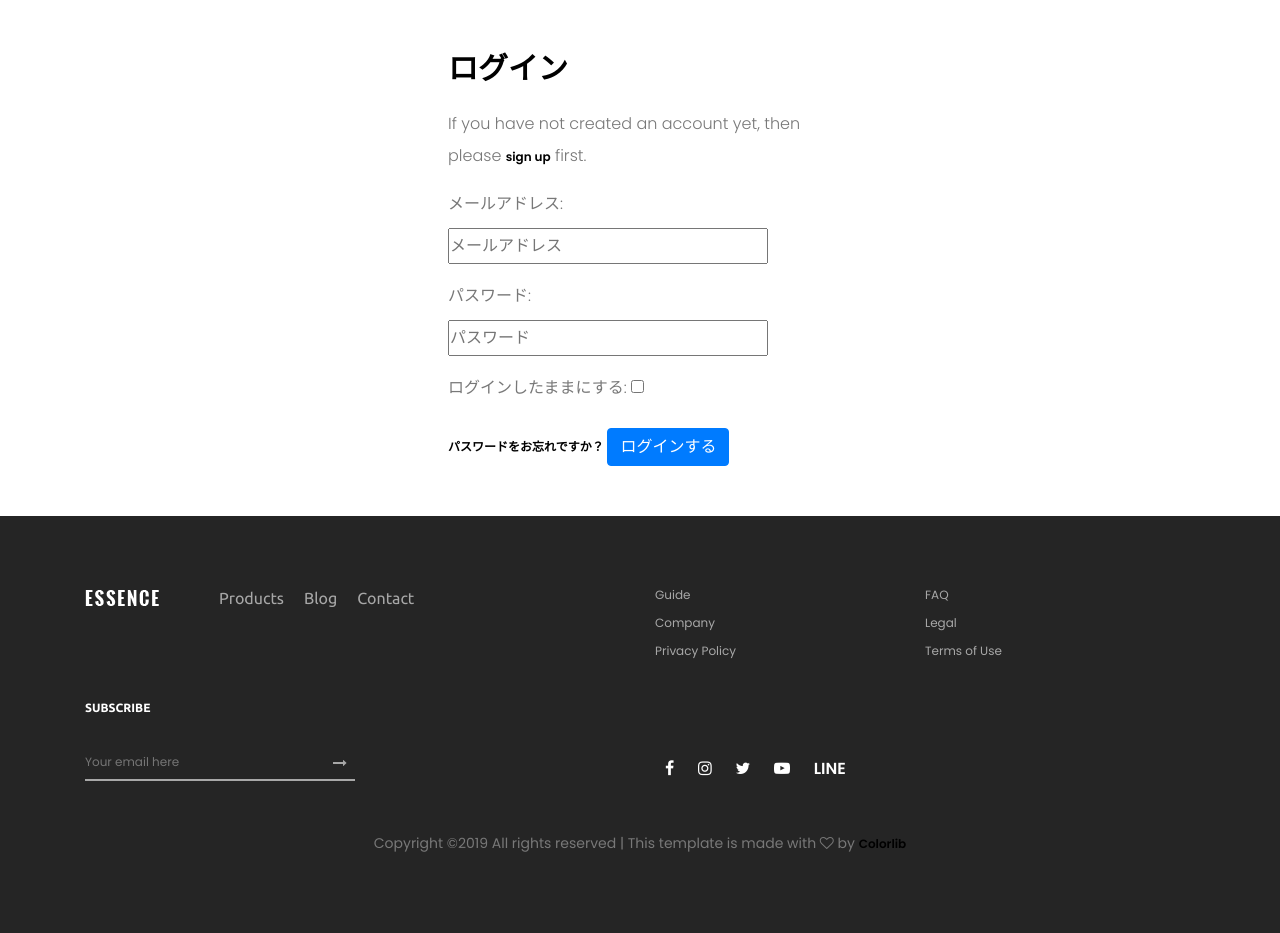
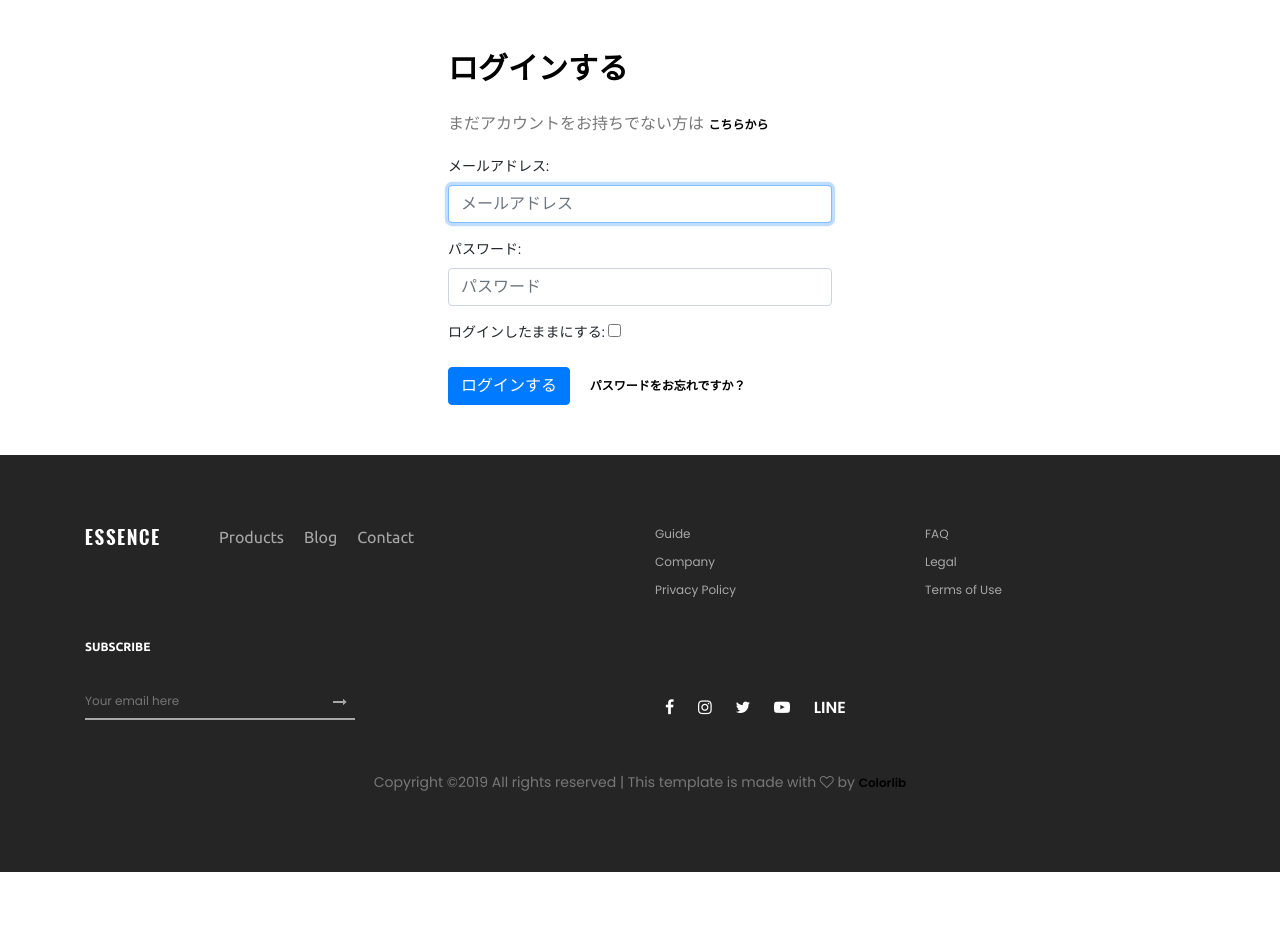
Before and after one commit to marush-in/ec, a Django app: page /account/login/ in a window 1280 px wide. Shown: the part 86-1019 px from the top of the page. After the commit the page ends 958 px from the top, so only its background shows below. Run offline with Django 3.2, Linux system fonts and the light colour scheme; data comes from the database, SQL or seed files in the repository; data that the repository does not hold is empty; some libraries are stand-ins or nearby versions; some web fonts are replaced.

Commit message:
レイアウトを整えた

```diff
--- a/app/templates/account/login.html
+++ b/app/templates/account/login.html
@@ -16,38 +16,42 @@
 {% block content %}
 <div class="contact-area form-center" >
   <div class="contact-info form-center">
-      <h2>{% trans "Sign In" %}</h2>
-
+      <h2>ログインする</h2>
       {% get_providers as socialaccount_providers %}
-
       {% if socialaccount_providers %}
         <p>{% blocktrans with site.name as site_name %}Please sign in with one
         of your existing third party accounts. Or, <a href="{{ signup_url }}">sign up</a>
         for a {{ site_name }} account and sign in below:{% endblocktrans %}</p>
         <div class="socialaccount_ballot">
-
           <ul class="socialaccount_providers">
             {% include "socialaccount/snippets/provider_list.html" with process="login" %}
           </ul>
-
           <div class="login-or">{% trans 'or' %}</div>
-
         </div>
-
         {% include "socialaccount/snippets/login_extra.html" %}
-
       {% else %}
-      <p>{% blocktrans %}If you have not created an account yet, then please
-      <a href="{{ signup_url }}">sign up</a> first.{% endblocktrans %}</p>
+      <p>まだアカウントをお持ちでない方は
+      <a href="{{ signup_url }}">こちらから</a></p>
       {% endif %}
       <form class="login" method="POST" action="{% url 'account_login' %}">
         {% csrf_token %}
-        {{ form.as_p }}
+        <div class="form-group">
+          <label for="id_login">メールアドレス:</label>
+          <input type="email" name="login" placeholder="メールアドレス" autofocus="autofocus" required id="id_login" class="form-control">
+        </div>
+        <div class="form-group">
+          <label for="id_password">パスワード:</label>
+          <input type="password" name="password" placeholder="パスワード" required id="id_password" class="form-control">
+        </div>
+        <div class="form-group">
+          <label for="id_remember">ログインしたままにする:</label>
+          <input type="checkbox" name="remember" id="id_remember">
+        </div>
         {% if redirect_field_value %}
           <input type="hidden" name="{{ redirect_field_name }}" value="{{ redirect_field_value }}" />
         {% endif %}
-        <a class="button secondaryAction" href="{% url 'account_reset_password' %}">{% trans "Forgot Password?" %}</a>
         <button class="primaryAction btn btn-primary" type="submit">ログインする</button>
+        <a class="button secondaryAction ml-3" href="{% url 'account_reset_password' %}">パスワードをお忘れですか？</a>
       </form>
   </div>
 </div>
```
Lines whose indentation alone changed are shown as unchanged.
